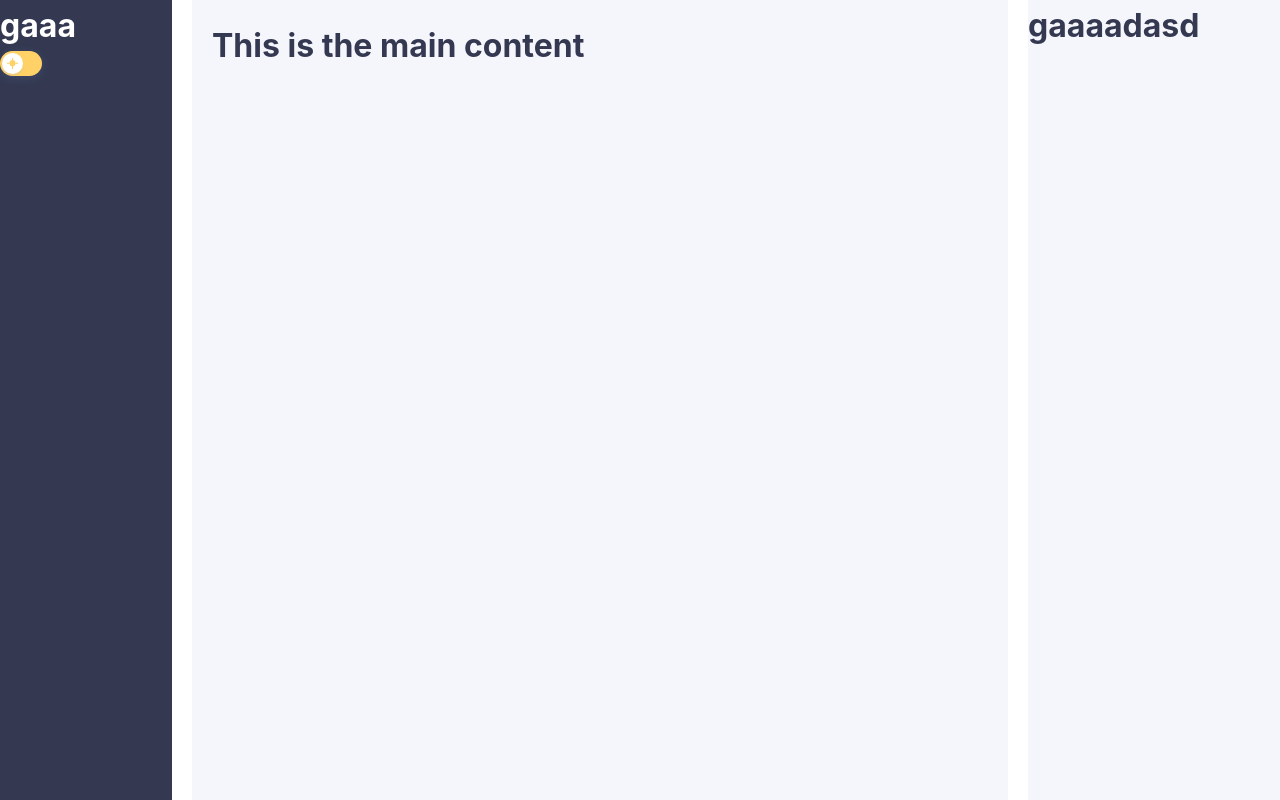
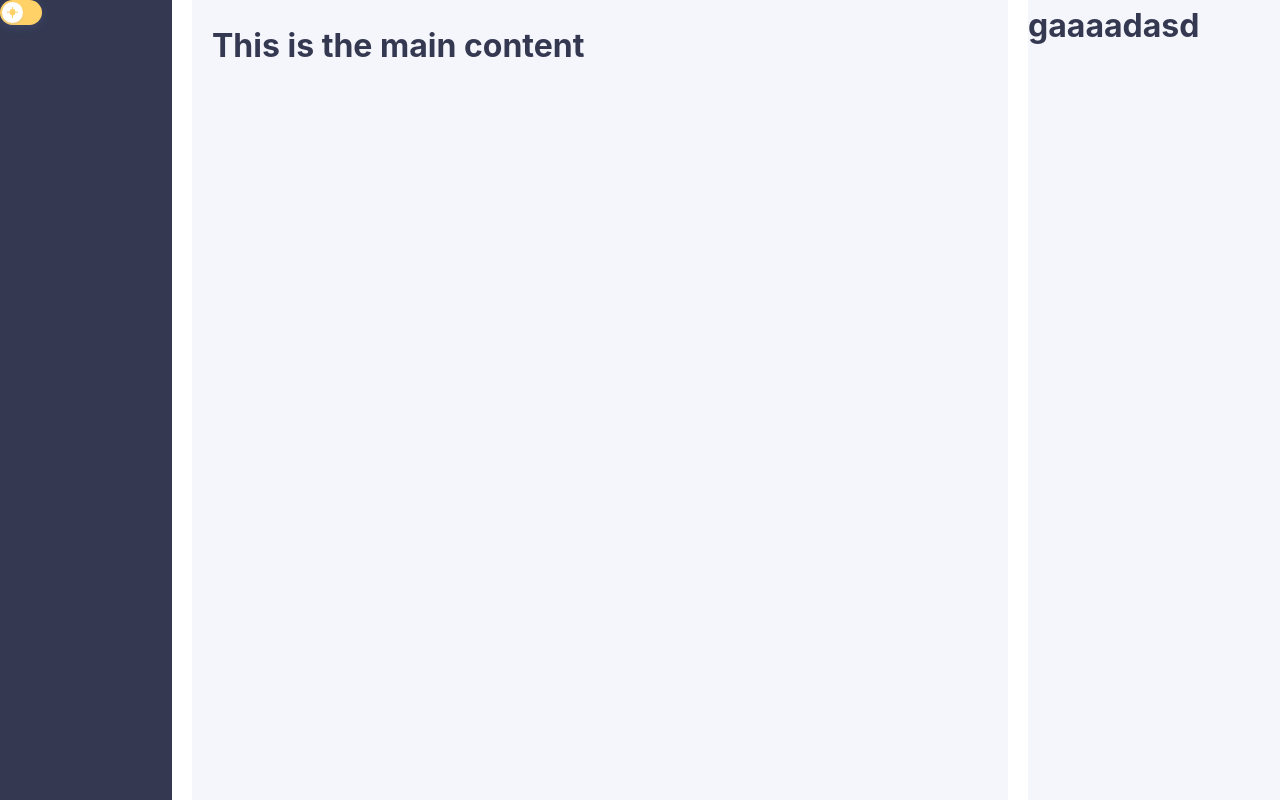
Before and after one commit to jimhuertas123/css-challenge-ravn, a React (Vite) app: page / in a window 1280 px wide. Built offline with nearby package versions, Linux system fonts and the light colour scheme.

Commit message:
FEAT: defining child components

```diff
--- a/src/App.css
+++ b/src/App.css
@@ -1,5 +1,4 @@
 @import url('https://fonts.googleapis.com/css2?family=Roboto:ital,wght@0,100..900;1,100..900&display=swap');
-
 
 :root {
   --background-app: #fff;
--- a/src/CssChallengeApp.tsx
+++ b/src/CssChallengeApp.tsx
@@ -1,7 +1,9 @@
 import * as Switch from '@radix-ui/react-switch'
+import { useState } from 'react';
 import './App.css'
 import './styles/SwitchButton.css';
-import { useState } from 'react';
+
+import MainContent from './components/MainContent/MainContent';
 
 export const CssChallengeApp = () => {
   const [dataTheme, setDataTheme] = useState('light');
@@ -11,10 +13,10 @@ export const CssChallengeApp = () => {
   return (
     <div className='app-container' data-theme={dataTheme}>
       <div className='app-left-sidebar-container'>
-        <h1>gaaa</h1>
         <Switch.Root onClick={() => setDataTheme(dataTheme === 'light' ? 'dark' : 'light')} className='switch-root'>
           <Switch.Thumb className='switch-thumb' />
         </Switch.Root>
+        <MainContent />
       </div>
       <main className="app-main-container">
         <h1>This is the main content</h1>
--- /dev/null
+++ b/src/components/MainContent/MainContent.tsx
@@ -0,0 +1,14 @@
+interface MainContentProps {
+
+}
+
+const MainContent: React.FC<MainContentProps> = () => {
+    return (
+        <div className="main-content-container">
+
+            <div className="logo"></div>
+        </div>
+    );
+}
+
+export default MainContent;
--- a/src/styles/SwitchButton.css
+++ b/src/styles/SwitchButton.css
@@ -7,9 +7,6 @@
     box-shadow: 0 2px 10px rgba(125, 160, 250, 0.15);
     border: 0;
     transition: background-color 300ms ease-in-out;
-
-
-
 }
 
 .switch-root:focus {
@@ -21,7 +18,6 @@
 }
 
 .switch-thumb {
-
     display: block;
     width: 21px;
     height: 21px;
```
Also changed, not shown: src/components/MainContent/MainContent.module.css (added), src/components/Sidebar/Sibebar.module.css (added), src/components/Sidebar/Sidebar.tsx (added).
